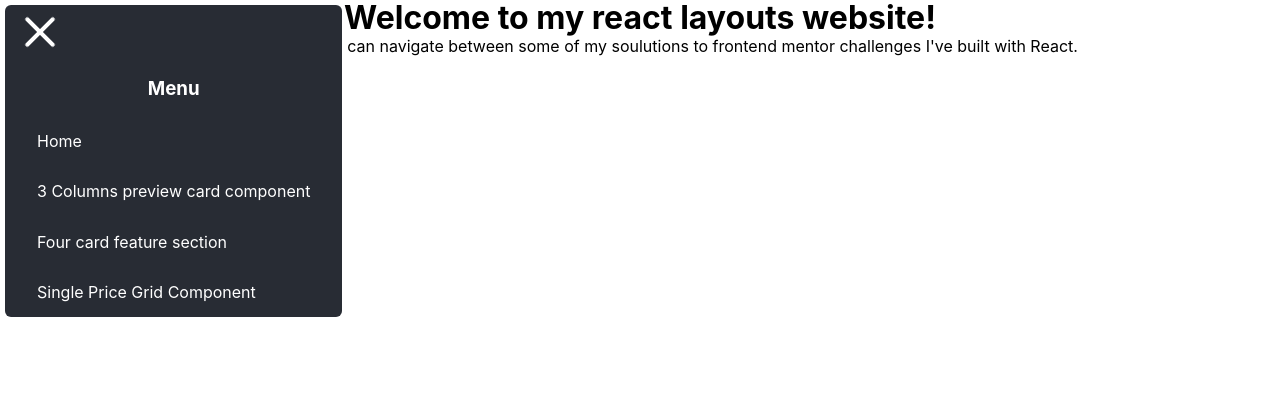
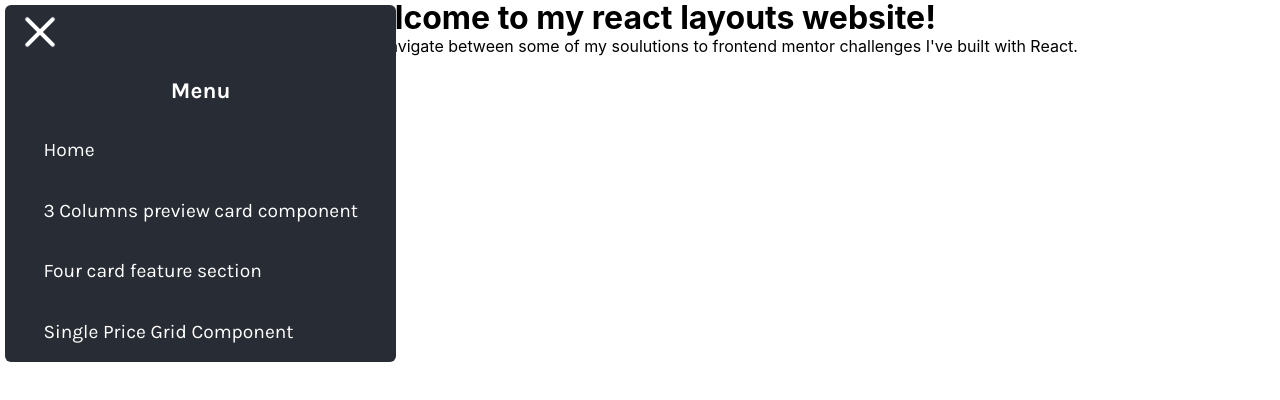
Before and after one commit to FernandoHernandezR2049/react-website-layouts, a React (Create React App) app: page / in a window 1280 px wide. Both pictures are taken after a click on the button 40 px from the left and 33 px from the top of the page. Shown: the top 400 px of the page. Built offline with nearby package versions, Linux system fonts and the light colour scheme.

Commit message:
update styles

```diff
--- a/src/shared-components/NavigationMenu/Menu/Menu.scoped.css
+++ b/src/shared-components/NavigationMenu/Menu/Menu.scoped.css
@@ -1,6 +1,11 @@
+@import url('https://fonts.googleapis.com/css2?family=Karla:wght@400;700&family=Poppins:wght@200;400;600&display=swap');
+
 .MenuContainer {
     min-width: 300px;
     color: white;
+    font-family: 'Karla';
+    font-weight: 400;
+    font-size: 1.2rem;
 
 }
 
```
